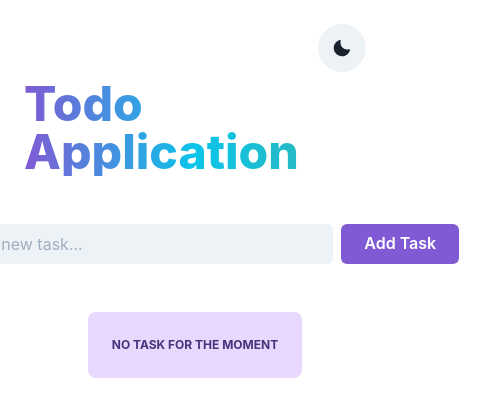
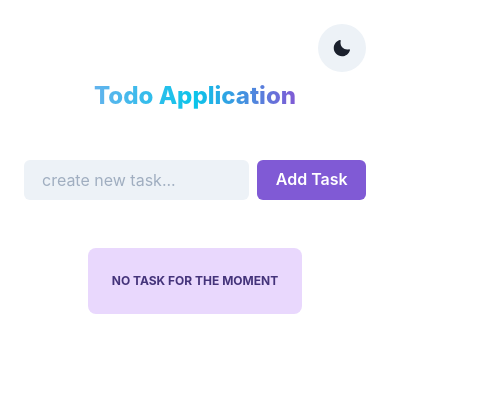
Before and after one commit to marattagian/todo-app, a React (Vite) app: page / in a window 390 px wide. Shown: the top 416 px of the page, 483 px wide, since content can reach past the window. Built offline with nearby package versions, Linux system fonts and the light colour scheme.

Commit message:
fixing responsive styles of the form

```diff
--- a/src/App.jsx
+++ b/src/App.jsx
@@ -33,10 +33,10 @@ function App() {
         onClick={toggleColorMode}
       />
       <Heading
-        size="3xl"
+        fontSize={{ base: '1.5em', sm: '4xl' }}
         mb="8"
         fontWeight="extrabold"
-        bgGradient='linear(to-r, purple.500, cyan.400, teal.400)'
+        bgGradient='linear(to-r, blue.300, cyan.400, purple.500)'
         bgClip="text"
       >
         Todo Application
--- a/src/components/AddTodo.jsx
+++ b/src/components/AddTodo.jsx
@@ -31,7 +31,7 @@ const AddTodo = ({ addTask }) => {
 
   return(
     <form onSubmit={handleSumbit}>
-      <HStack borderWidth={0} p={6} w="xl" my="4">
+      <HStack  p={6} w="xl" my="4" maxW={{base: '100vw', sm: '80vw', lg: '50vw', xl: '40vw'}}>
         <Input
           variant="filled"
           placeholder='create new task...'
```
